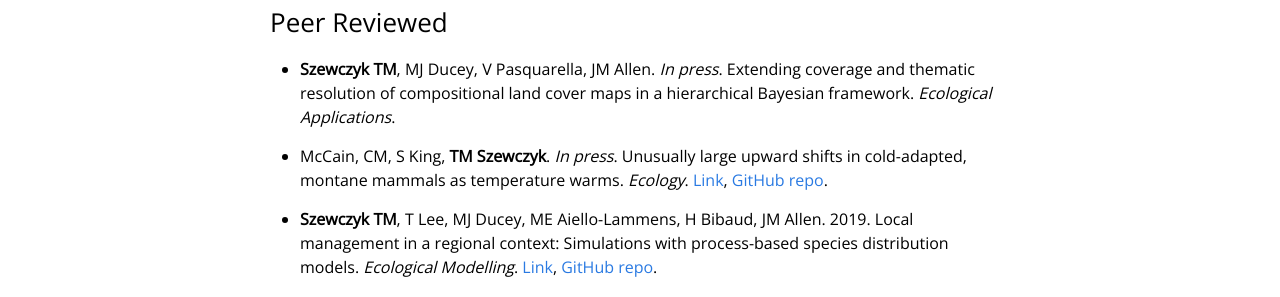
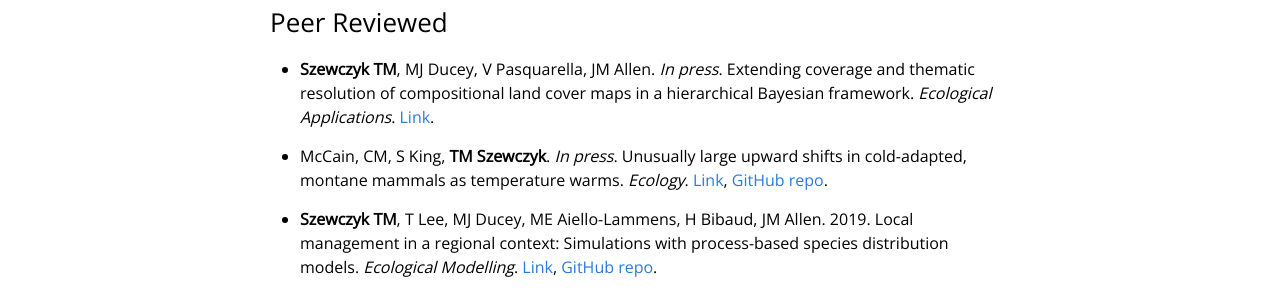
Before and after one commit to Sz-Tim/Sz-Tim.github.io, a Jekyll site: the page built from publications.md, in a window 1280 px wide. Shown: the part 232-529 px from the top of the page. Built offline with Jekyll 4.4.1, drawn with Linux system fonts in a browser that asks for light colours.

Commit message:
added lc model link

```diff
--- a/publications.md
+++ b/publications.md
@@ -7,7 +7,7 @@ weight: 4
 
 ### Peer Reviewed
 
-- **Szewczyk TM**, MJ Ducey, V Pasquarella, JM Allen. *In press*. Extending coverage and thematic resolution of compositional land cover maps in a hierarchical Bayesian framework. *Ecological Applications*.
+- **Szewczyk TM**, MJ Ducey, V Pasquarella, JM Allen. *In press*. Extending coverage and thematic resolution of compositional land cover maps in a hierarchical Bayesian framework. *Ecological Applications*. [Link](https://doi.org/10.1002/eap.2318).
 
 - McCain, CM, S King, **TM Szewczyk**. *In press*. Unusually large upward shifts in cold-adapted, montane mammals as temperature warms. *Ecology*. [Link](https://doi.org/10.1002/ecy.3300), [GitHub repo](https://github.com/Sz-Tim/2020_McCainEtAl).
 
```
